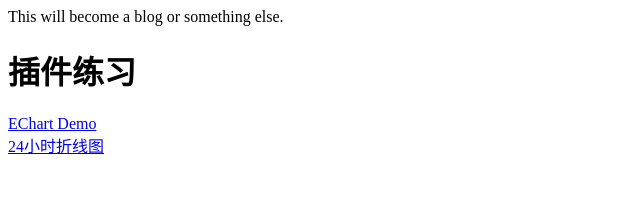
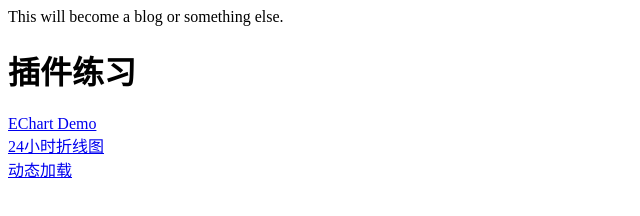
Before and after one commit to a544793138/a544793138.github.io, a plain HTML site: page index.html in a window 1280 px wide. Shown: the whole page, without its empty margins (0-640 px from the left). Drawn offline with Linux system fonts and the light colour scheme.

Commit message:
添加代码

```diff
--- a/index.html
+++ b/index.html
@@ -11,5 +11,6 @@
 	<h1>插件练习</h1>
 	<a href="https://a544793138.github.io/myTest/EChartTest/FirstEcharts.html">EChart Demo</a> <br>
 	<a href="https://a544793138.github.io/myTest/EChartTest/EChartTest.html">24小时折线图</a> <br>
+	<a href="https://a544793138.github.io/myTest/EChartTest/AsynchronousLoading.html">动态加载</a> <br>
 </body>
 </html>
```
